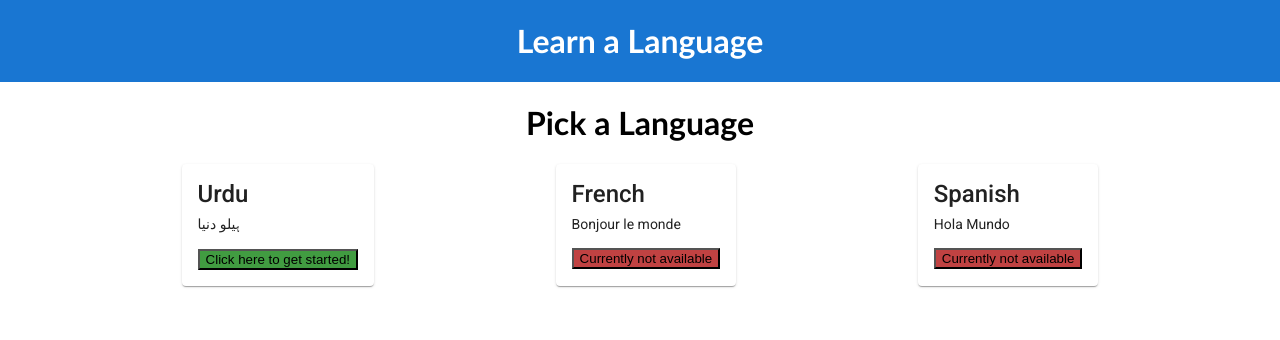
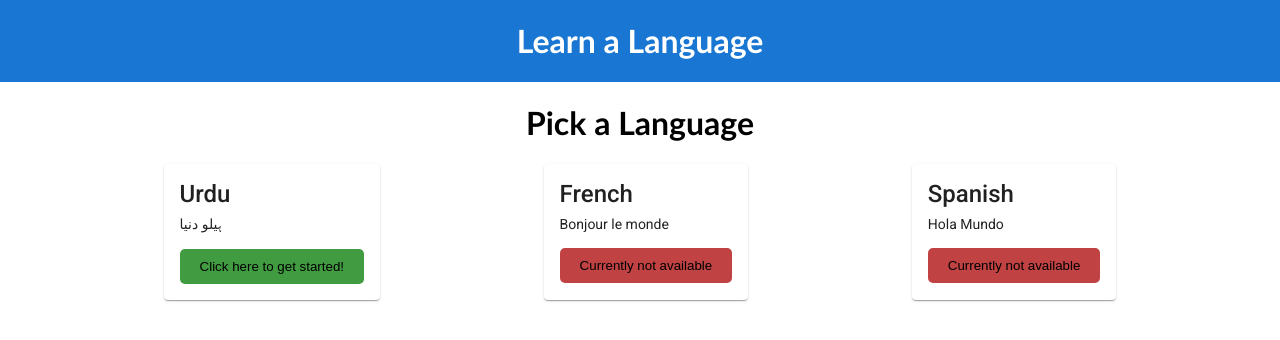
Before and after one commit to farshad-s/learn-a-lang, an Angular app: page / in a window 1280 px wide. Shown: the top 340 px of the page. Built offline with nearby package versions, Linux system fonts and the light colour scheme.

Commit message:
added styles to the button

```diff
--- a/src/app/language-card/language-card.component.css
+++ b/src/app/language-card/language-card.component.css
@@ -8,6 +8,19 @@
   justify-content: space-evenly;
 }
 
+button {
+  border: none;
+  border-radius: 5px;
+  padding: 10px 20px;
+  outline: none;
+  cursor: pointer;
+}
+
+button:hover {
+  background-color: transparent;
+  transition: ease 0.4s;
+}
+
 .available {
   background-color: rgb(65, 156, 65);
 }
```
